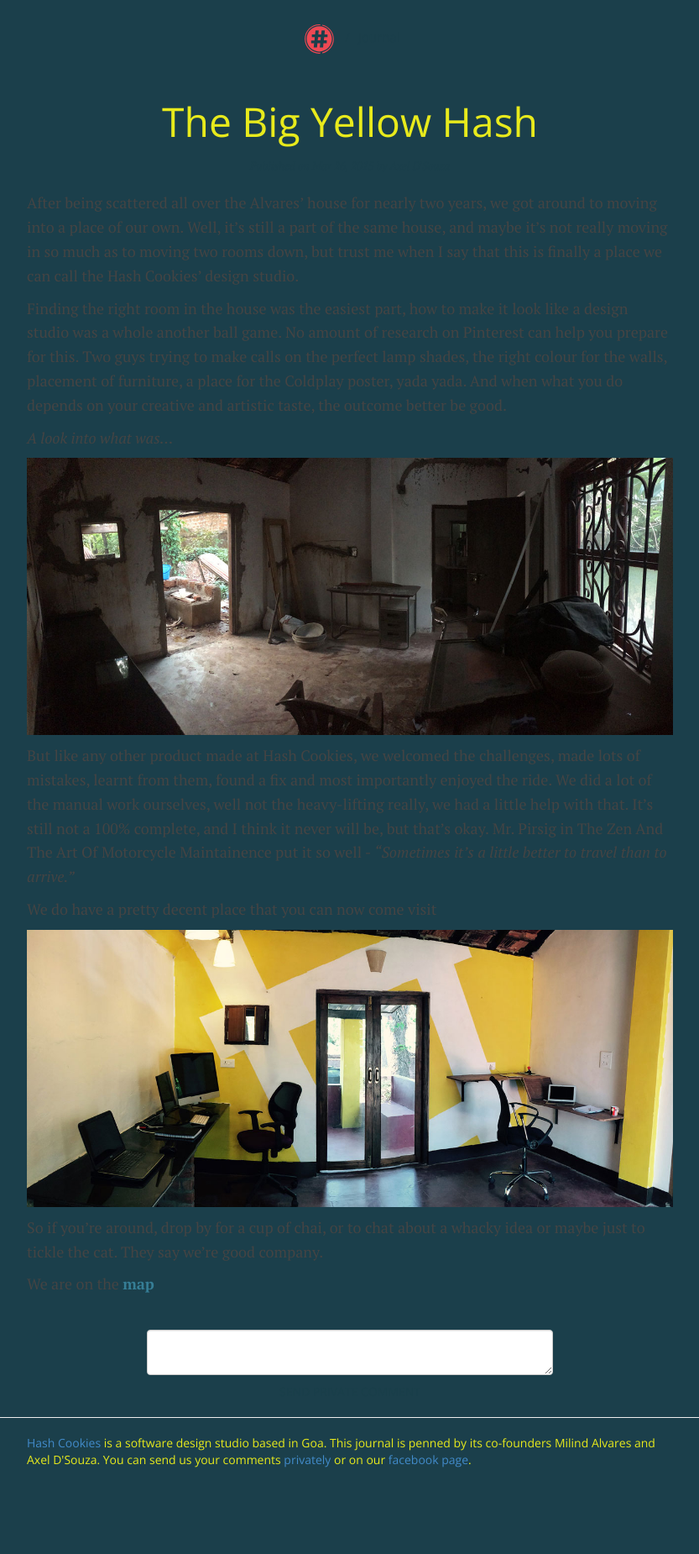
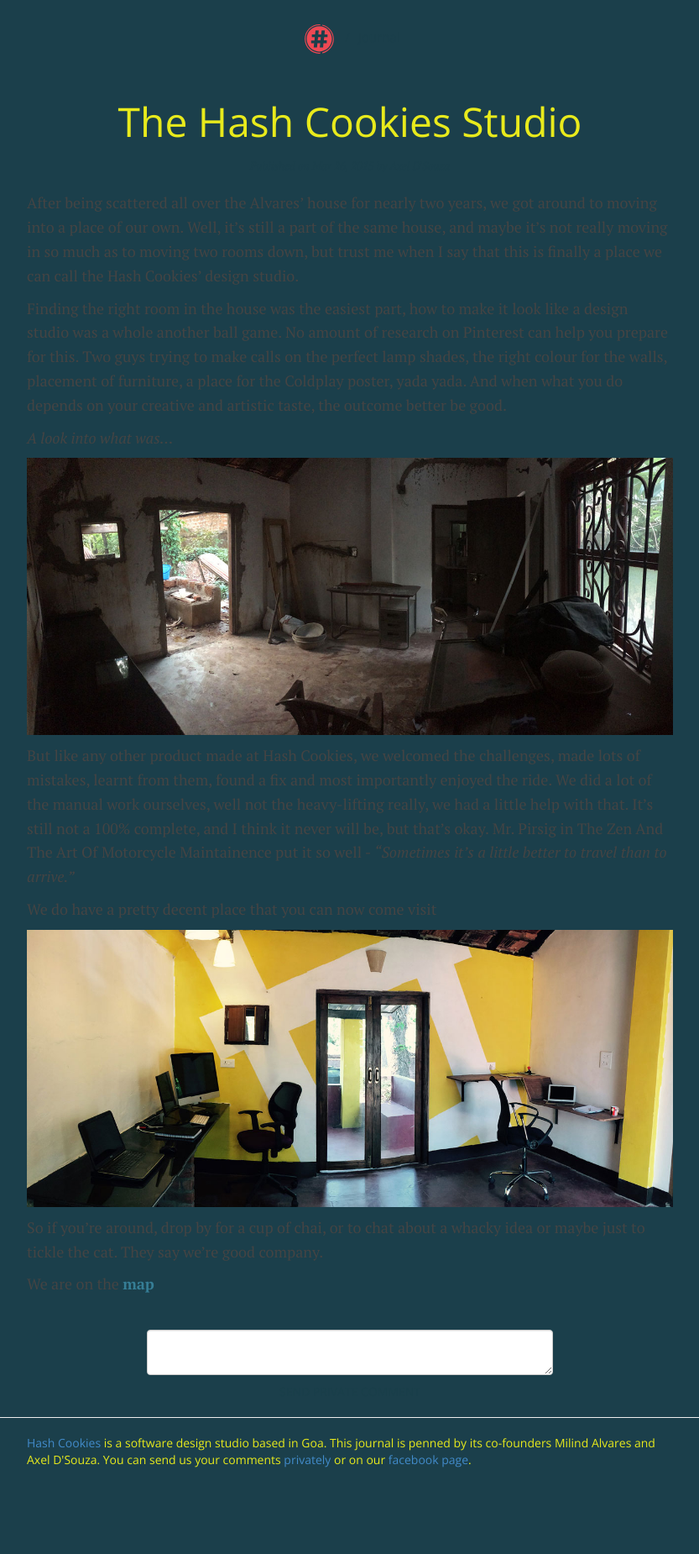
Before and after one commit to HashCookies/hashcookies.github.io, a Jekyll site: the page built from _posts/2015-03-26-the-big-yellow-hash.markdown, in a window 1280 px wide. Shown: the whole page at 84% size, without its empty margins (223-1056 px from the left). Built offline with Jekyll 4.4.1, drawn with Linux system fonts in a browser that asks for light colours; nearby versions of some CDN libraries; comment, search, counter and statistics services are not loaded.

Commit message:
Editing blog post

```diff
--- a/_posts/2015-03-26-the-big-yellow-hash.markdown
+++ b/_posts/2015-03-26-the-big-yellow-hash.markdown
@@ -1,6 +1,6 @@
 ---
 layout: post
-title:  "The Big Yellow Hash"
+title:  "The Hash Cookies Studio"
 date:   2015-03-26 23:00:53
 categories: hashcookies
 author: "Axel D'Souza"
```
